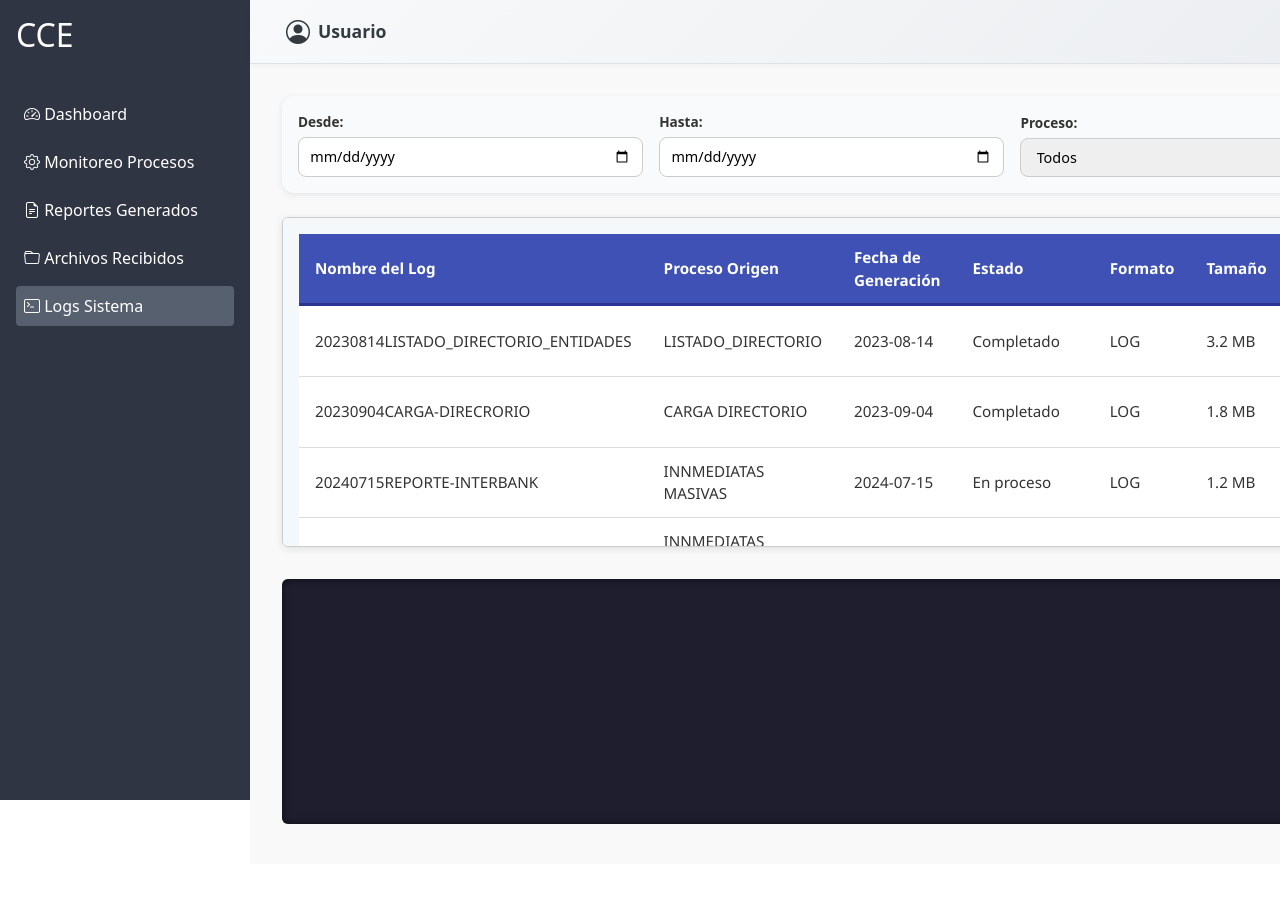
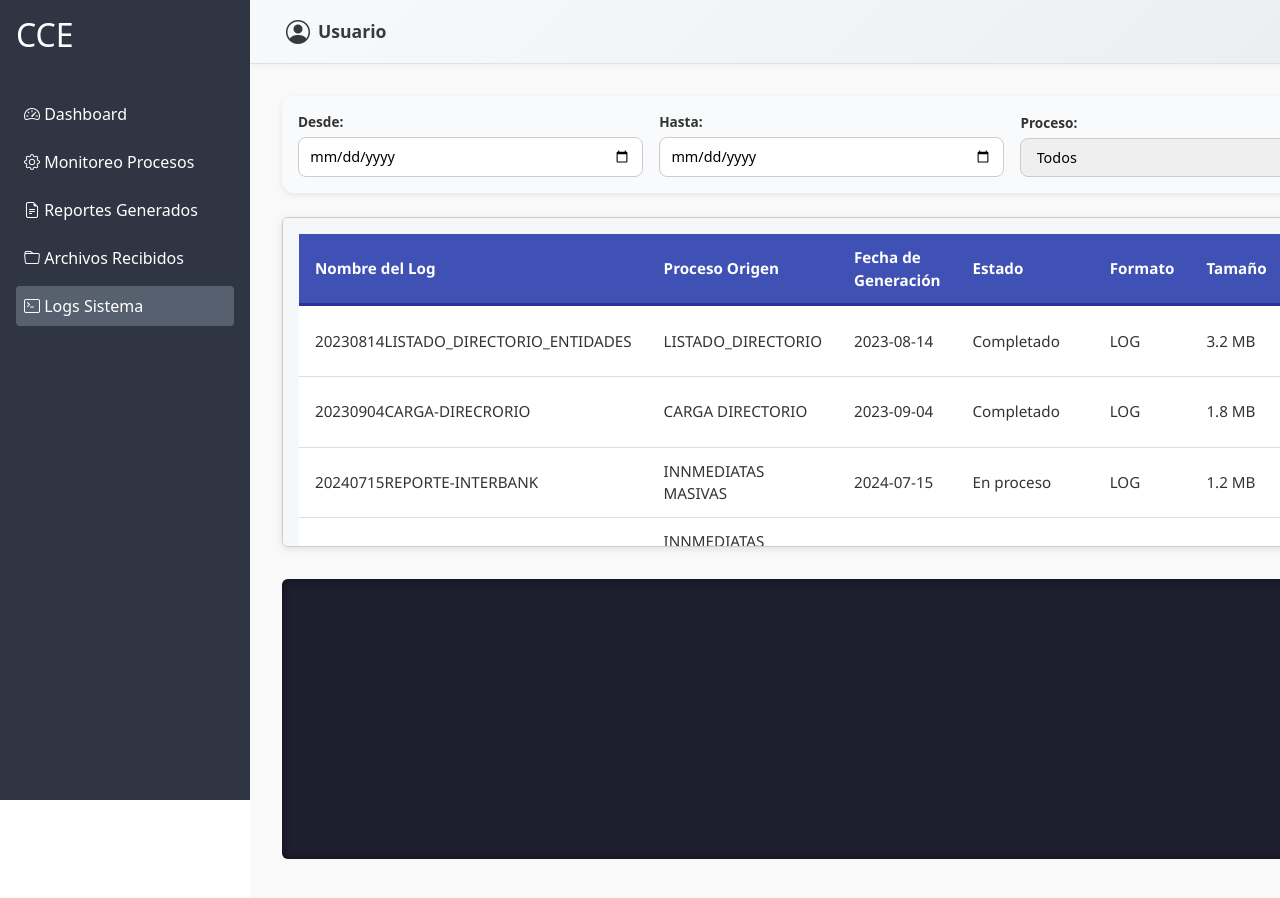
Before and after one commit to PieroEsp08/cce_monitoreo, an Angular app: page /logs in a window 1280 px wide. Shown: the top 898 px of the page. Before the commit the page ends 864 px from the top, so only its background shows below. Built offline with nearby package versions, Linux system fonts and the light colour scheme.

Commit message:
altura pantalla log

```diff
--- a/src/app/pages/dashboard/dashboard-logs/dashboard-logs.component.css
+++ b/src/app/pages/dashboard/dashboard-logs/dashboard-logs.component.css
@@ -55,7 +55,7 @@
   font-size: 0.9rem;
   padding: 1rem;
   border-radius: 6px;
-  height: 245px;
+  height: 35vh;
   overflow-y: auto;  /* Scroll vertical aquí */
   box-shadow: inset 0 0 10px #0008;
   white-space: pre-wrap;
```
